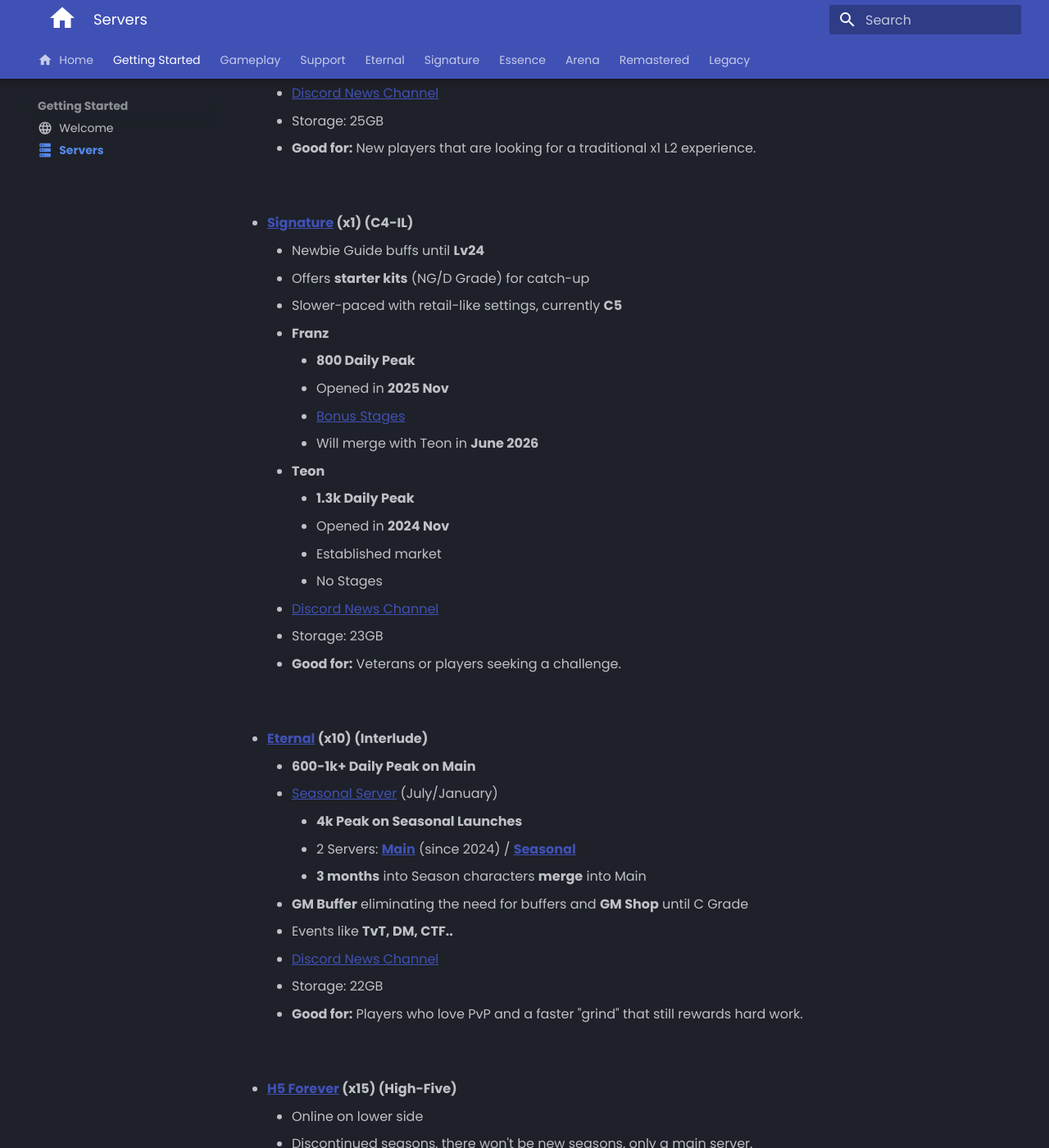
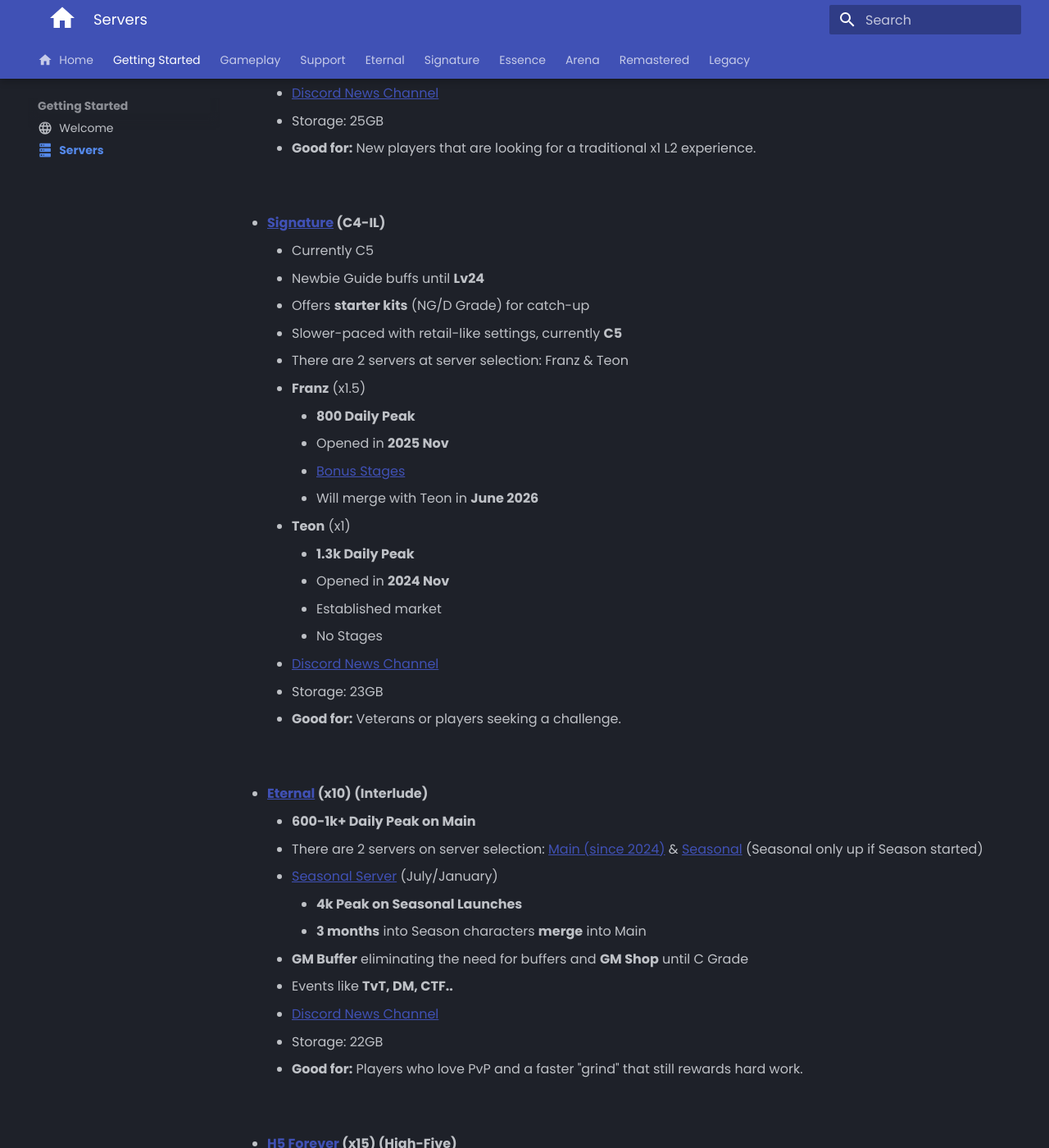
Before and after one commit to tab1-web/faq, an MkDocs documentation site: the page built from docs/getting-started/servers.md, in a window 1280 px wide and 1400 px high, scrolled down 834 px. Shown: the whole window at 82% size. Built offline with MkDocs 1.6.1 and Material for MkDocs 9.7.7, drawn with Linux system fonts in a browser that asks for light colours; some web fonts are replaced; comment, search, counter and statistics services are not loaded.

Commit message:
updating servers and welcome page to be more newbie friendly

```diff
--- a/docs/getting-started/servers.md
+++ b/docs/getting-started/servers.md
@@ -34,16 +34,18 @@
 
 <br>
 
-- **[Signature](https://l2reborn.org/server-features/signature-server-features/) (x1) (C4-IL)**
+- **[Signature](https://l2reborn.org/server-features/signature-server-features/) (C4-IL)**
+    - Currently C5
     - Newbie Guide buffs until **Lv24**
     - Offers **starter kits** (NG/D Grade) for catch-up
     - Slower-paced with retail-like settings, currently **C5**
-    - **Franz**
+    - There are 2 servers at server selection: Franz & Teon
+    - **Franz** (x1.5)
         - **800 Daily Peak**
         - Opened in **2025 Nov**
         - [Bonus Stages](https://l2reborn.org/news/bonus-stages/)
         - Will merge with Teon in **June 2026**
-    - **Teon**
+    - **Teon** (x1)
         - **1.3k Daily Peak**
         - Opened in **2024 Nov**
         - Established market
@@ -56,9 +58,9 @@
 
 - **[Eternal](https://l2reborn.org/eternal/) (x10) (Interlude)**
     - **600-1k+ Daily Peak on Main**
+    - There are 2 servers on server selection: [Main (since 2024)](https://l2reborn.org/server-features/eternal) & [Seasonal](https://l2reborn.org/server-features/eternal-2/) (Seasonal only up if Season started)
     - [Seasonal Server](/faq/eternal/faq/#what-is-a-seasonal-server) (July/January)
         - **4k Peak on Seasonal Launches**
-        - 2 Servers: [**Main**](https://l2reborn.org/server-features/eternal) (since 2024) / [**Seasonal**](https://l2reborn.org/server-features/eternal-2/)
         - **3 months** into Season characters **merge** into Main
     - **GM Buffer** eliminating the need for buffers and **GM Shop** until C Grade
     - Events like **TvT, DM, CTF..**
@@ -79,6 +81,7 @@
 <br>
 
 - **[Essence](https://l2reborn.org/essence/) (x1) (Warg)**
+    - Progressive Server
     - **1.5k Daily Peak**
     - [Custom Balance (check news for info)](https://l2reborn.org/news/)
     - Cool skills, lots of gambling with enchants
```
Also changed, not shown: docs/getting-started/welcome.md (+13 -6 lines).
